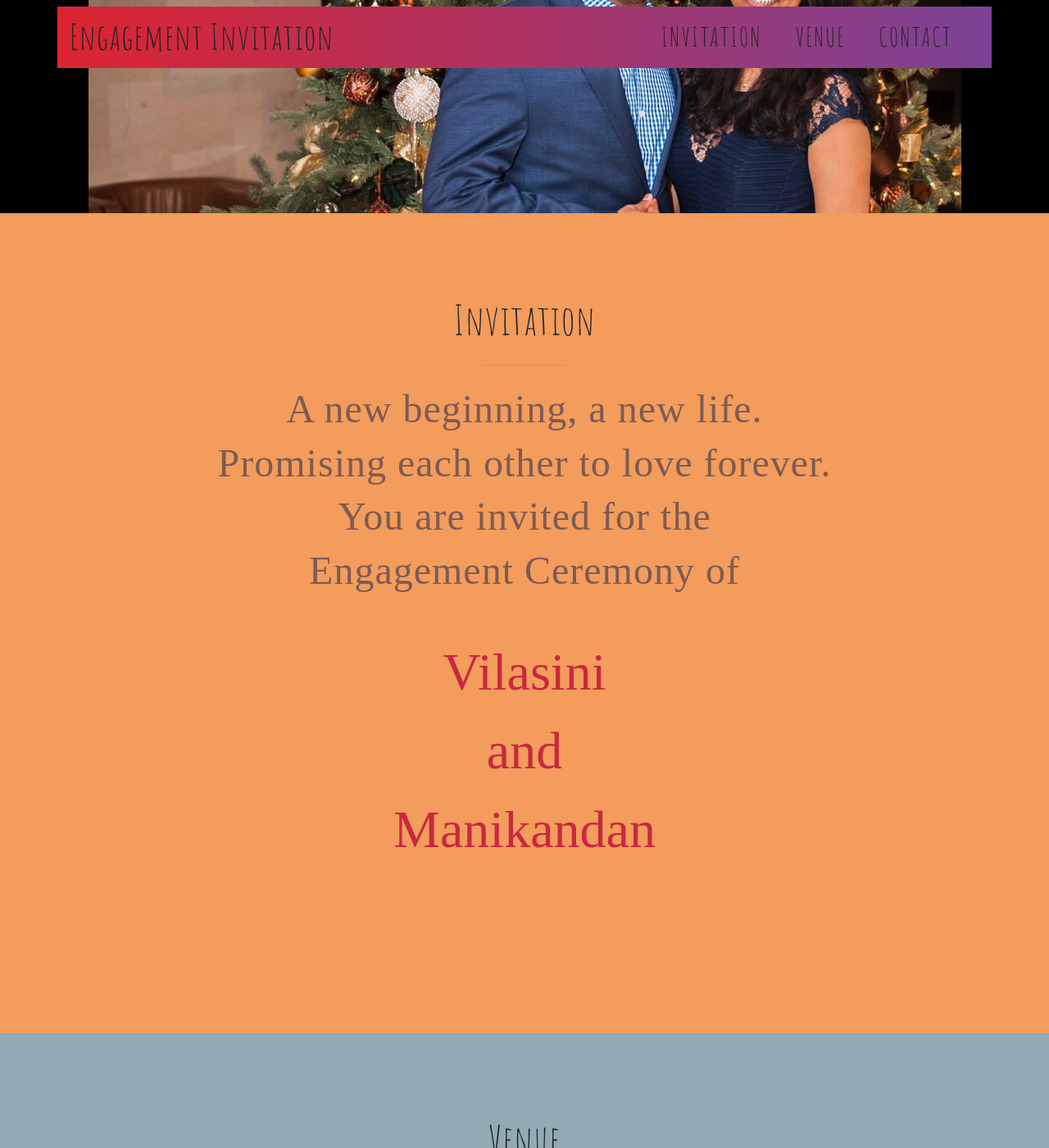
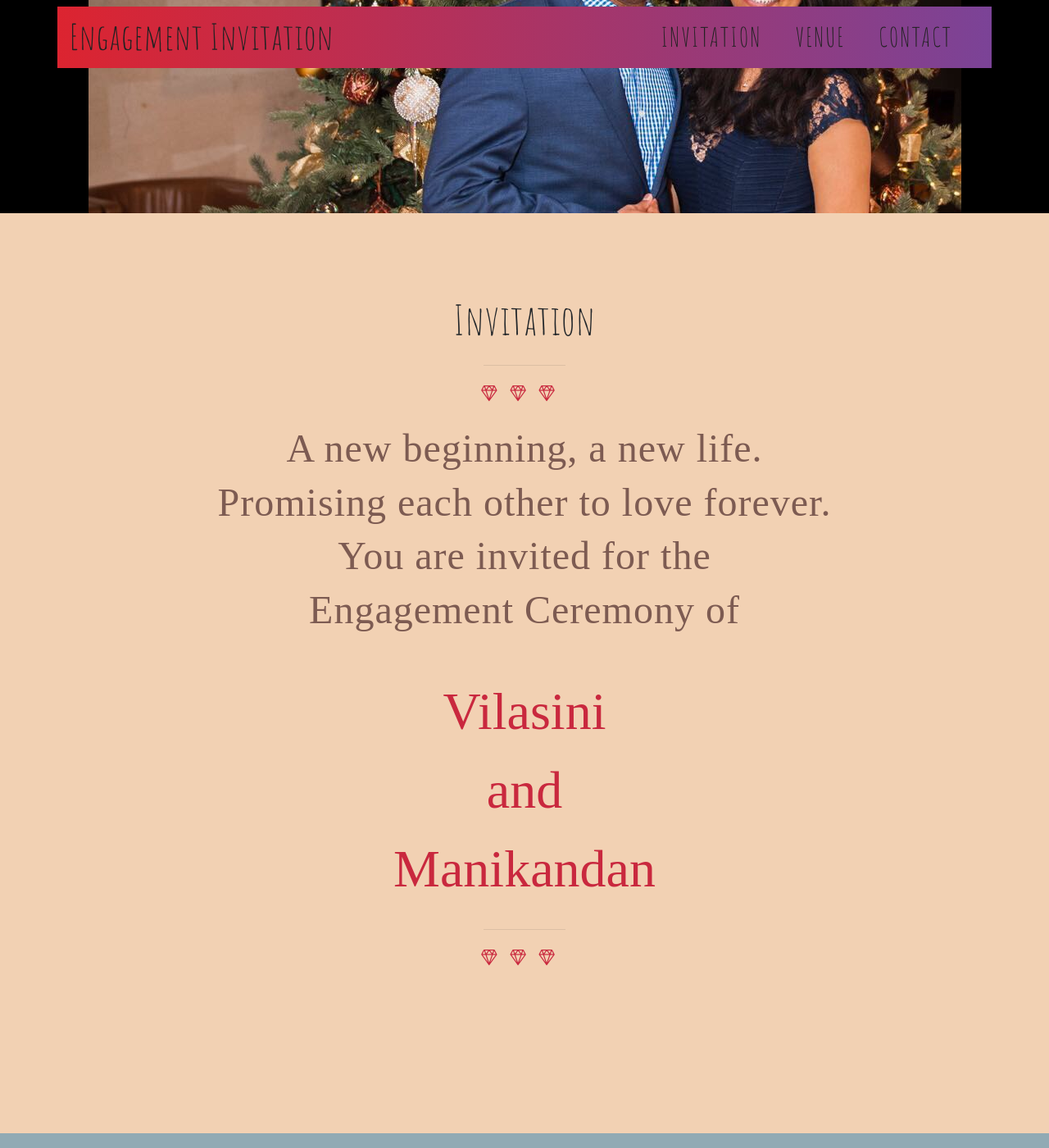
Before and after one commit to kaizer1v/kaizer1v.github.io, a Jekyll site: the page vilasini-mani/index.html, which Jekyll copies as it is, in a window 1280 px wide and 1400 px high, scrolled down 390 px. Shown: the whole window at 82% size. Built offline with Jekyll 4.4.1, drawn with Linux system fonts in a browser that asks for light colours; nearby versions of some CDN libraries; comment, search, counter and statistics services are not loaded.

Commit message:
icons and invitation background

```diff
--- a/vilasini-mani/css/style.css
+++ b/vilasini-mani/css/style.css
@@ -198,7 +198,8 @@ section .section-heading p {
 
 section.invitation {
   /*background: #EBE688;*/
-  background: #F39C5C;
+  /*background: #F39C5C;*/
+  background: #F2D1B3 !important;
 }
 
 section.invitation h3 {
@@ -211,6 +212,9 @@ section.invitation .names {
   font-size: 4em;
 }
 
+section.invitation .icon {
+  font-size: 1.2em;
+}
 
 
 /* --- section: venue; */
@@ -252,7 +256,7 @@ section.contact .contact-number {
 
 /* --- section: thank-you; */
 
-section.thank-you h3 {
+section.thank-you h2 {
   font-size: 5em;
   font-style: italic;
   text-transform: underline;
--- a/vilasini-mani/index.html
+++ b/vilasini-mani/index.html
@@ -57,13 +57,22 @@
       <div class="section-heading text-center">
         <h2>Invitation</h2>
         <hr />
+
+        <div class='mt-4'>
+          <i class='icon icon-diamond mr-3'></i><i class='icon icon-diamond mr-3'></i><i class='icon icon-diamond mr-3'></i>
+        </div>
         <h3 class="cursive mt-4">A new beginning, a new life.</h3>
         <h3 class="cursive">Promising each other to love forever.</h3>
         <h3 class="cursive">You are invited for the</h3>
         <h3 class="cursive">Engagement Ceremony of</h3>
         <p class="cursive names mt-5">Vilasini
           <br>and
-          <br> Manikandan</p>
+          <br> Manikandan
+        </p>
+        <hr />
+        <div class='mt-4'>
+          <i class='icon icon-diamond mr-3'></i><i class='icon icon-diamond mr-3'></i><i class='icon icon-diamond mr-3'></i>
+        </div>
       </div>
     </div>
   </section>
@@ -125,7 +134,7 @@
     </div>
   </section>
   <section class='thank-you text-center'>
-    <h3 class='cursive mb-3'>We look forward to seeing you!</h3>
+    <h2 class='cursive mb-3'>We look forward to seeing you!</h2>
   </section>
   <!-- // sections -->
   <!-- footer -->
```
